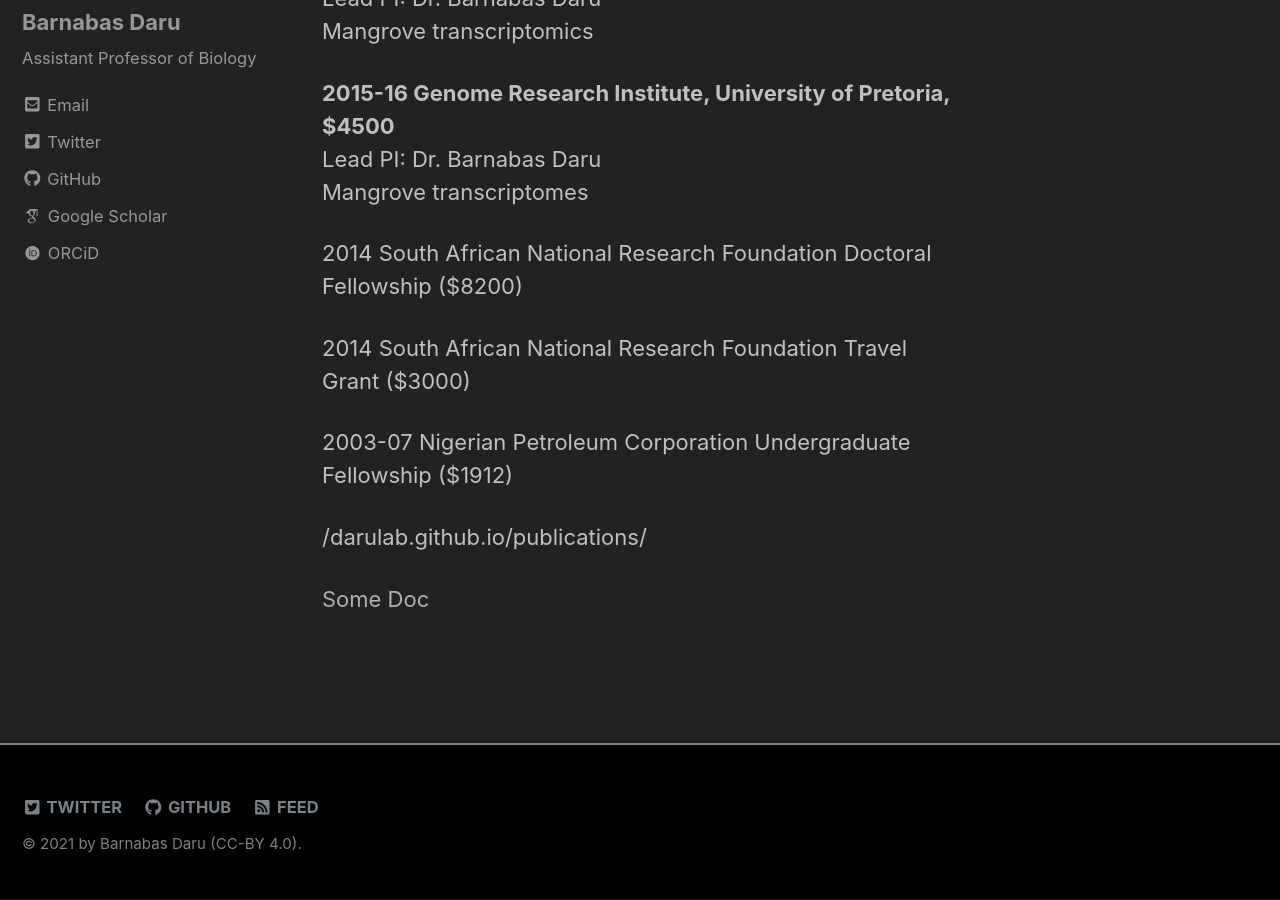
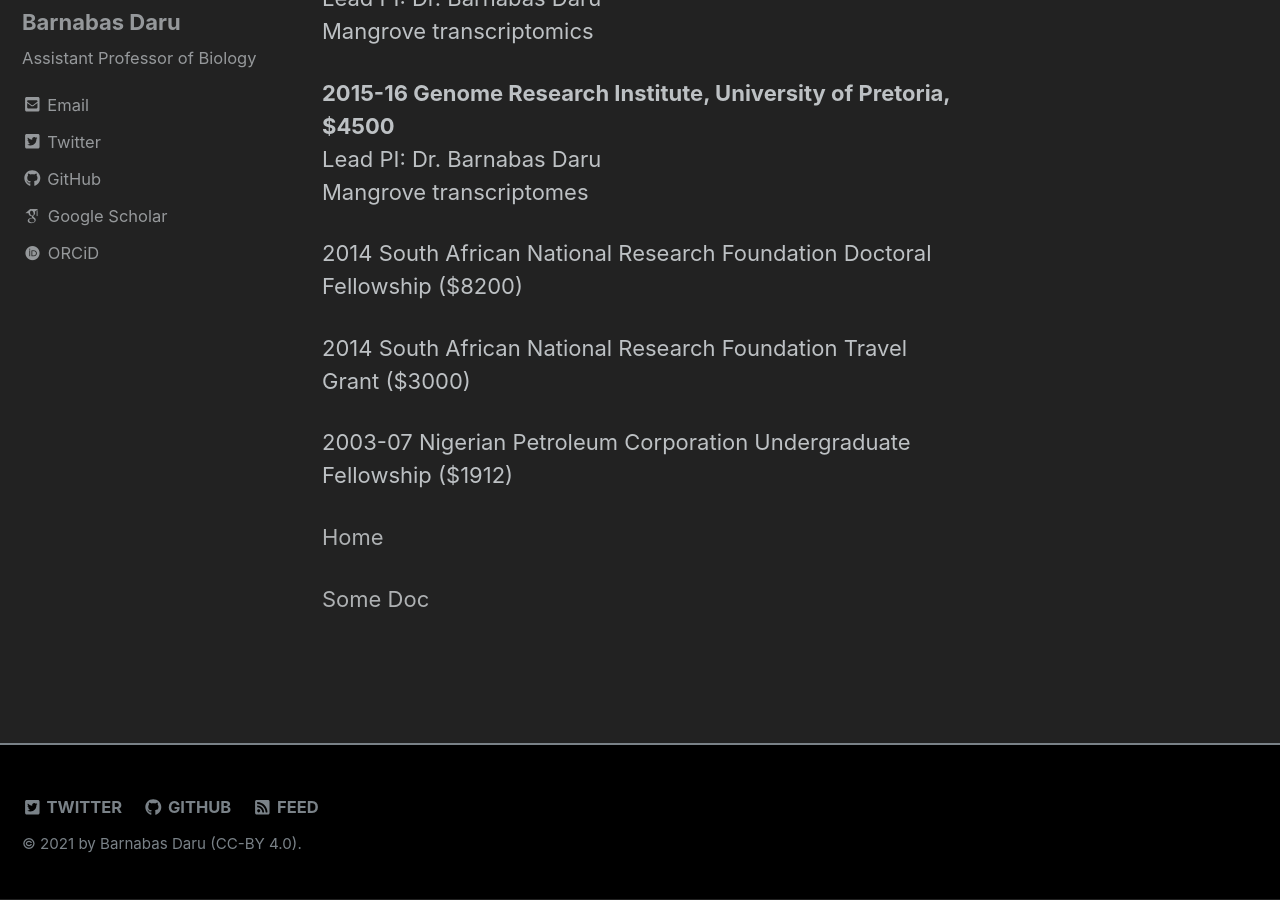
Before and after one commit to darunabas/darulab.github.io, a Jekyll site: the page built from _pages/funding.md, in a window 1280 px wide and 900 px high, scrolled down 1595 px. Built offline with Jekyll 4.4.1, drawn with Linux system fonts in a browser that asks for light colours; nearby versions of some CDN libraries; some web fonts are replaced.

Commit message:
Update funding.md

```diff
--- a/_pages/funding.md
+++ b/_pages/funding.md
@@ -50,6 +50,8 @@ Mangrove transcriptomes
 
 2003-07 Nigerian Petroleum Corporation Undergraduate Fellowship ($1912)
 
-{{ site.baseurl }}{% link _pages/publications.md %}
+<nav>
+<a href="index.html">Home</a>
+</nav>
 
 [Some Doc](../publications.md)
```
